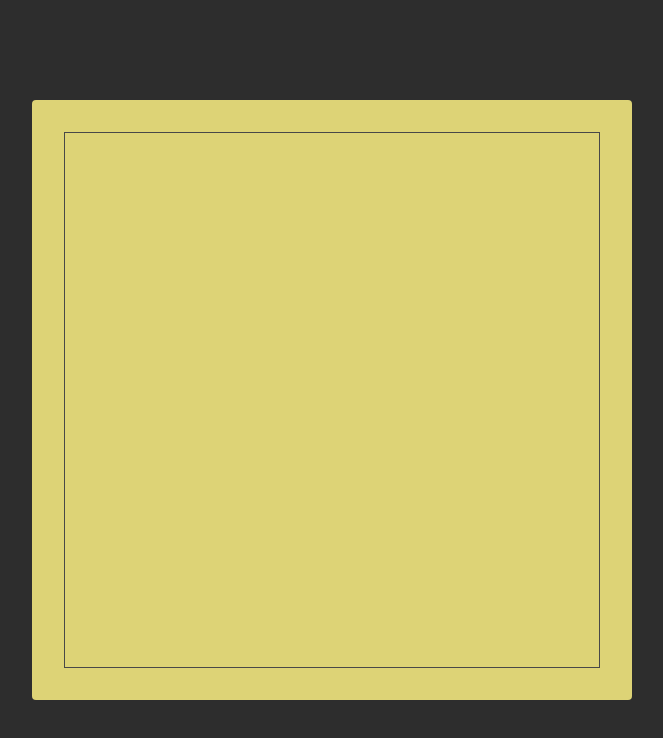
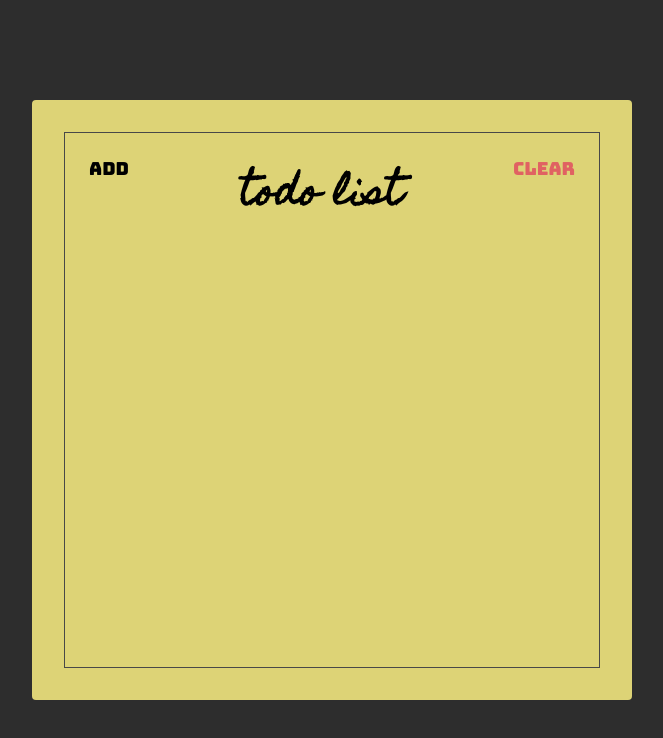
Before and after one commit to FandhyAm/course-react-starter, a website: page index.html in a window 1280 px wide. Shown: the whole page, without its empty margins (308-971 px from the left). Drawn offline with Linux system fonts and the light colour scheme; a web font is replaced by a local one.

```diff
--- a/index.html
+++ b/index.html
@@ -7,14 +7,20 @@
     <link rel="stylesheet" href="style.css" />
     <link rel="preconnect" href="https://fonts.gstatic.com" />
     <link
-      href="https://fonts.googleapis.com/css2?family=Bungee&family=Homenaje&display=swap"
+      href="https://fonts.googleapis.com/css2?family=Bungee&family=Homemade+Apple&display=swap"
       rel="stylesheet"
     />
     <title>Static Template</title>
   </head>
   <body>
     <div class="container">
-      <div class="frame"></div>
+      <div class="frame">
+        <div class="header">
+          <button class="header-btn">Add</button>
+          <h1 class="header-title">Todo list</h1>
+          <button class="header-btn main-red-color">Clear</button>
+        </div>
+      </div>
     </div>
   </body>
 </html>
--- a/style.css
+++ b/style.css
@@ -2,7 +2,19 @@
   box-sizing: border-box;
 }
 
+:root {
+  --main-red-color: #e06262;
+}
+
+.main-red-color {
+  color: var(--main-red-color);
+}
+
 html {
+  font-size: 10px;
+}
+
+body {
   display: flex;
   justify-content: center;
   align-content: center;
@@ -14,8 +26,8 @@
 
 body,
 html {
-  margin: 0px;
-  padding: 0px;
+  margin: 0;
+  padding: 0;
   font-family: -apple-system, BlinkMacSystemFont, "Segoe UI", Roboto, Oxygen,
     Ubuntu, Cantarell, "Open Sans", "Helvetica Neue", sans-serif;
 }
@@ -25,10 +37,39 @@
   height: 600px;
   background-color: #ddd376;
   border-radius: 4px;
+
   padding: 32px;
 }
 
 .frame {
   border: 1px solid #484848;
   height: 100%;
+
+  display: flex;
+  flex-direction: column;
 }
+
+.header {
+  display: flex;
+  align-items: flex-start;
+}
+
+.header-title {
+  flex: 1;
+  text-align: center;
+
+  font-size: 3.6rem;
+  font-family: "Homemade Apple", sans-serif;
+  text-transform: lowercase;
+}
+
+.header-btn {
+  font-size: 1.8rem;
+  font-family: "bungee", sans-serif;
+
+  padding: 24px;
+
+  background: unset;
+  border: unset;
+  outline: unset;
+}
```
